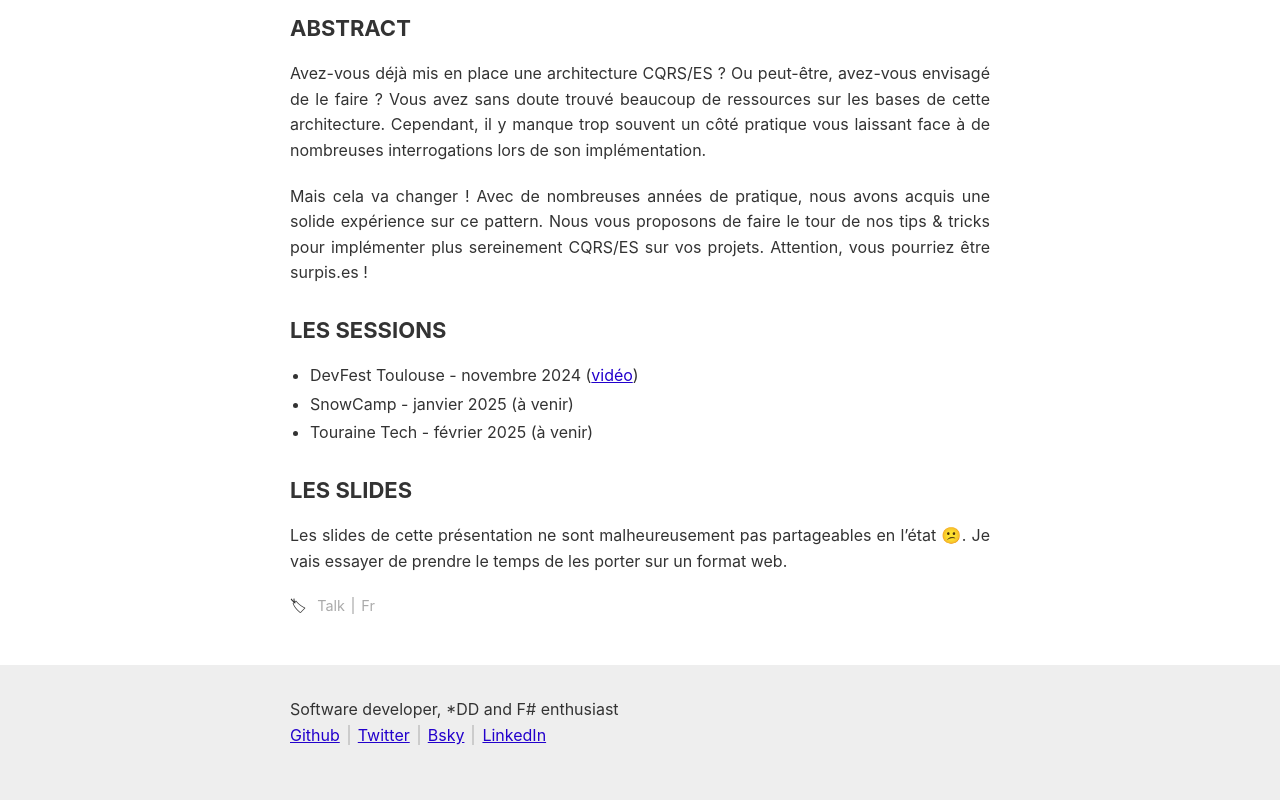
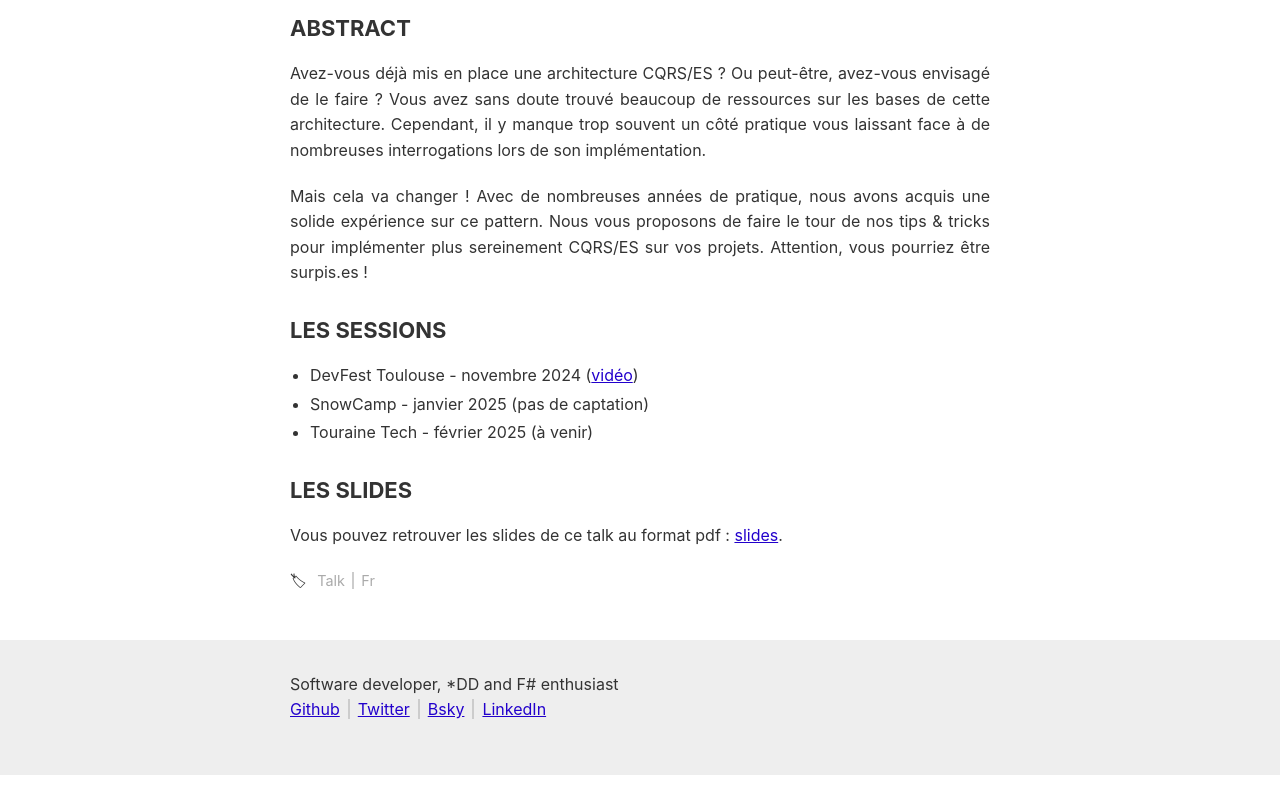
Before and after one commit to RomainTrm/romaintrm.github.io, a plain HTML site: page posts/2024-11-26/index.html in a window 1280 px wide. Shown: the part 721-1521 px from the top of the page. After the commit the page ends 1496 px from the top, so only its background shows below. Drawn offline with Linux system fonts and the light colour scheme.

Commit message:
Update blog

```diff
--- a/posts/2024-11-26/index.html
+++ b/posts/2024-11-26/index.html
@@ -36,11 +36,11 @@
 <h2 id="les-sessions">LES SESSIONS</h2>
 <ul>
 <li>DevFest Toulouse - novembre 2024 (<a href="https://youtu.be/aE8cJnJKae8" target="_blank">vidéo</a>)</li>
-<li>SnowCamp - janvier 2025 (à venir)</li>
+<li>SnowCamp - janvier 2025 (pas de captation)</li>
 <li>Touraine Tech - février 2025 (à venir)</li>
 </ul>
 <h2 id="les-slides">LES SLIDES</h2>
-<p>Les slides de cette présentation ne sont malheureusement pas partageables en l&rsquo;état 😕. Je vais essayer de prendre le temps de les porter sur un format web.</p>
+<p>Vous pouvez retrouver les slides de ce talk au format pdf : <a href="cqrs-es-heuristiques.pdf">slides</a>.</p>
 
         </article>
 
```
Also changed, not shown: 1 other file.
